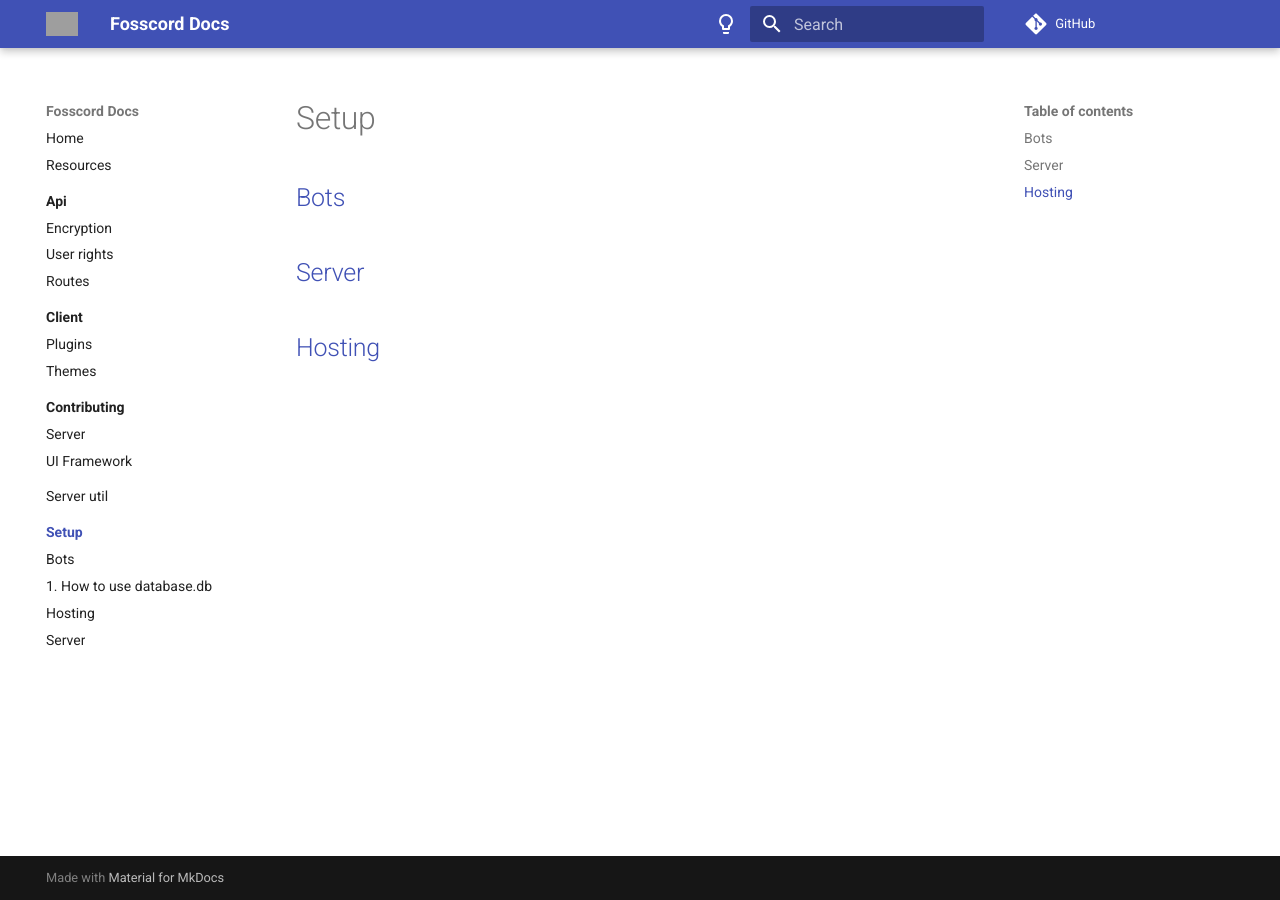
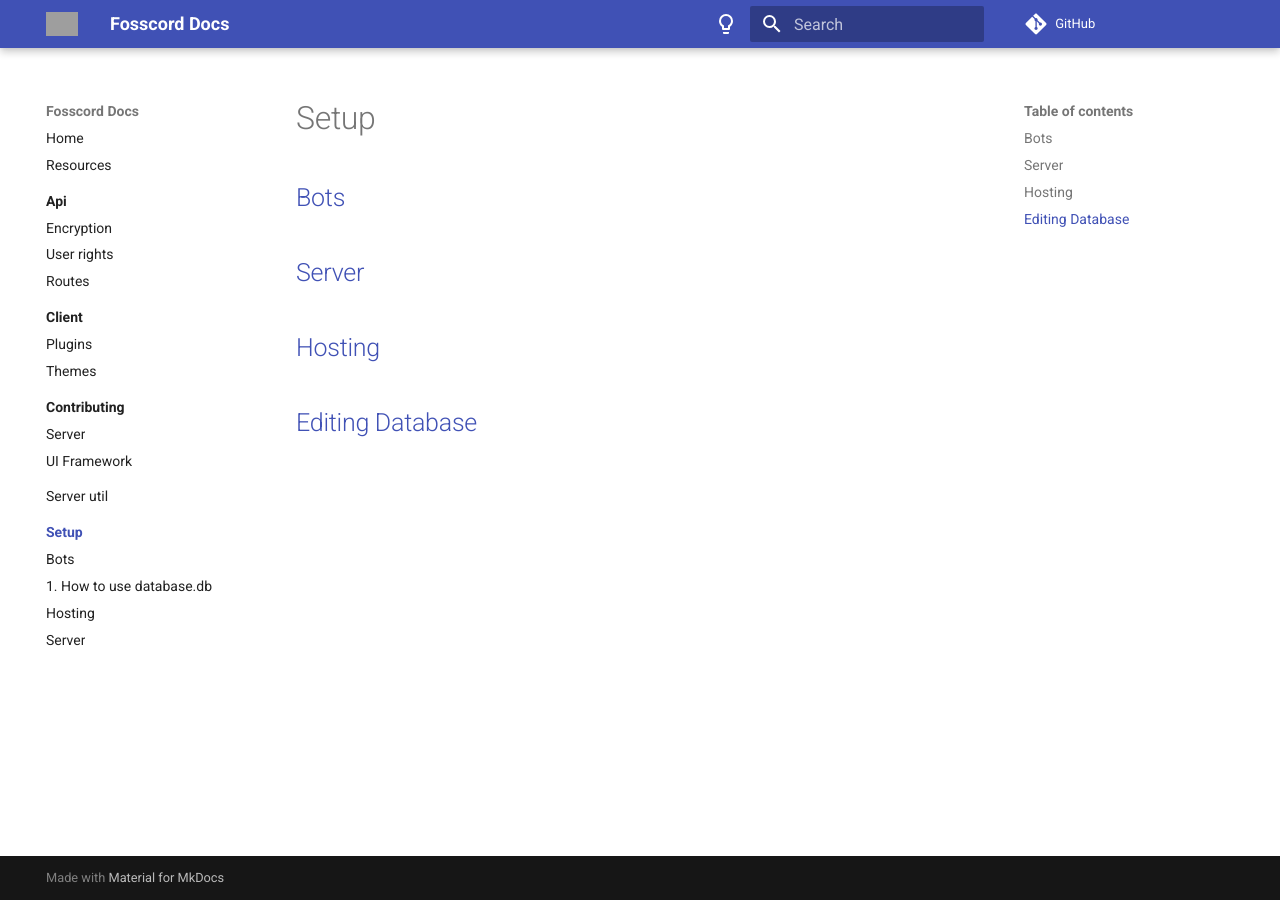
Before and after one commit to spacebarchat/docs, an MkDocs documentation site: the page built from docs/setup/index.md, in a window 1280 px wide. Built offline with MkDocs 1.6.1 and Material for MkDocs 9.7.7, drawn with Linux system fonts in a browser that asks for light colours; comment, search, counter and statistics services are not loaded; grey boxes are pictures that could not be loaded.

Commit message:
Update index.md

```diff
--- a/docs/setup/index.md
+++ b/docs/setup/index.md
@@ -5,3 +5,5 @@
 ## [Server](server/)
 
 ## [Hosting](hosting/)
+
+## [Editing Database](database/)
```
